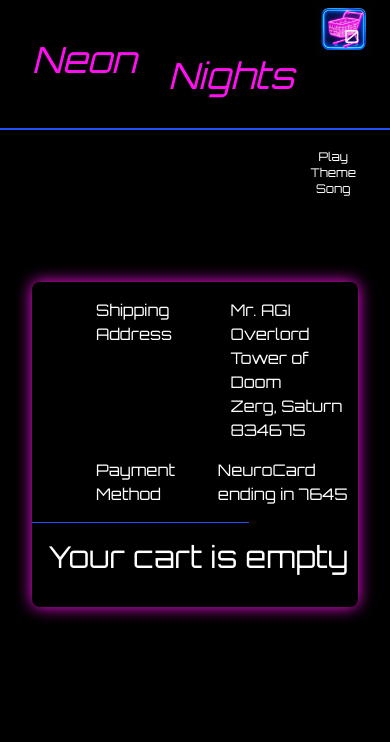
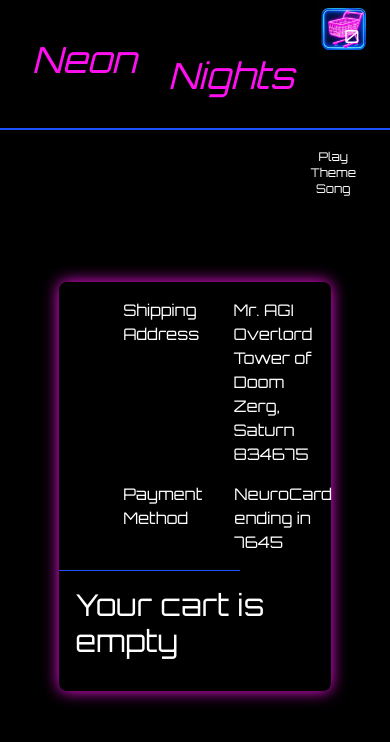
Before and after one commit to OblivionNoirV2/NeonNights, a React (Create React App) app: page /Checkout in a window 390 px wide. Shown: the top 742 px of the page. Built offline with nearby package versions, Linux system fonts and the light colour scheme.

Commit message:
fix overflow

```diff
--- a/src/Checkout.tsx
+++ b/src/Checkout.tsx
@@ -100,8 +100,8 @@ const Checkout = () => {
     const { cart } = useContext(CartContext);
     const unique_items = Array.from(new Set(cart));
     return (
-        <div className="mt-24 mx-8 lg:mx-0  ">
-            <main className="sm:w-full lg:w-3/5 checkout-page sm:justify-start lg:justify-center
+        <div className="mt-24 mx-8 lg:mx-0 ">
+            <main className="w-10/12 lg:w-3/5 checkout-page sm:justify-start lg:justify-center
         flex flex-col sm:flex-row mx-auto text-white rounded-lg">
 
                 <section className="flex flex-col w-full lg:w-1/2">
@@ -137,8 +137,8 @@ const Checkout = () => {
                 </section>
             </main>
             {cart.length !== 0 &&
-                <section className="flex ml-4 lg:ml-[18rem] lg:justify-center
-                mt-4 lg:mx-auto mb-12 text-4xl lg:text-5xl">
+                <section className="flex lg:justify-center
+                mt-4 lg:mx-auto mb-12 ml-10 lg:ml-0 text-4xl lg:text-5xl">
                     <ConfirmButton />
                 </section>
             }
```
